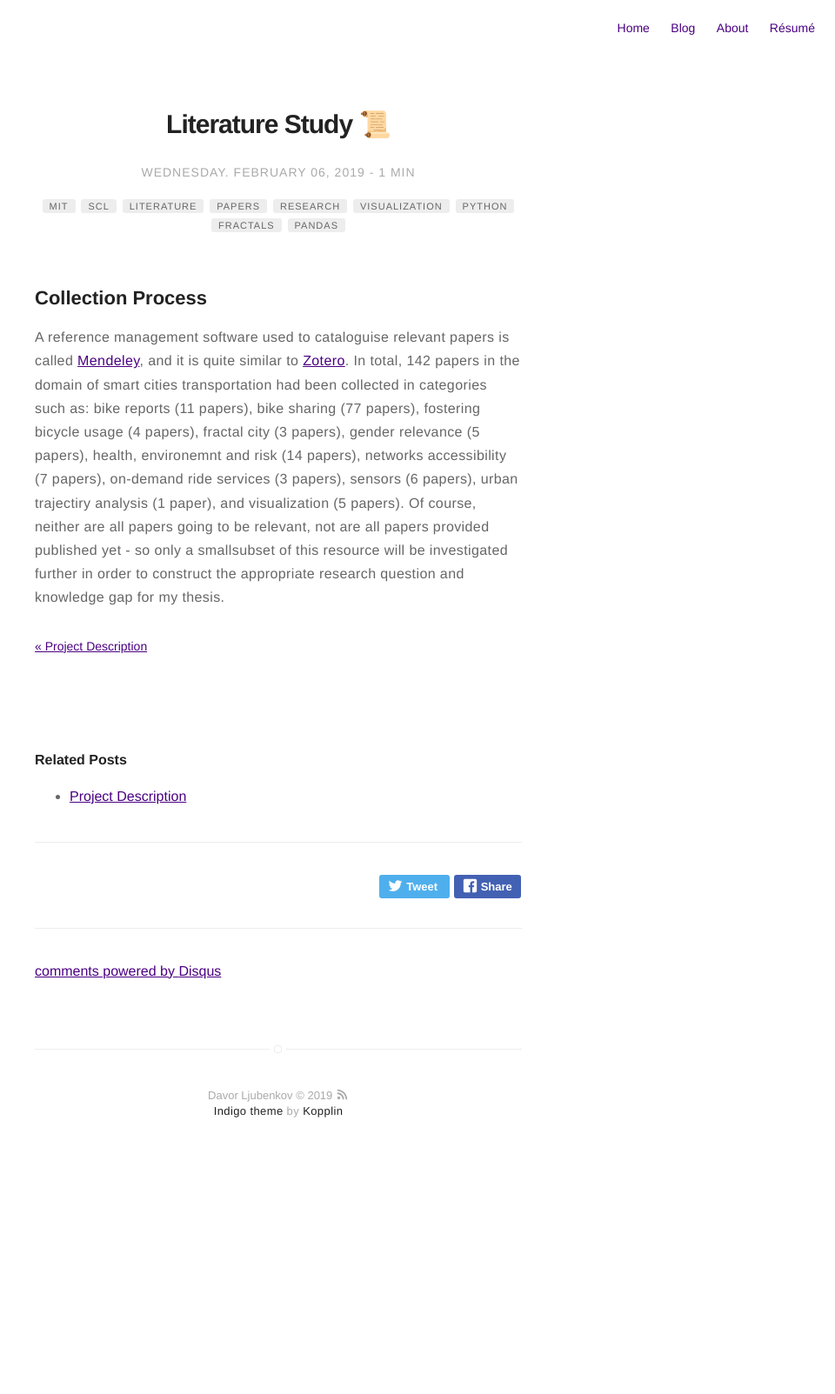
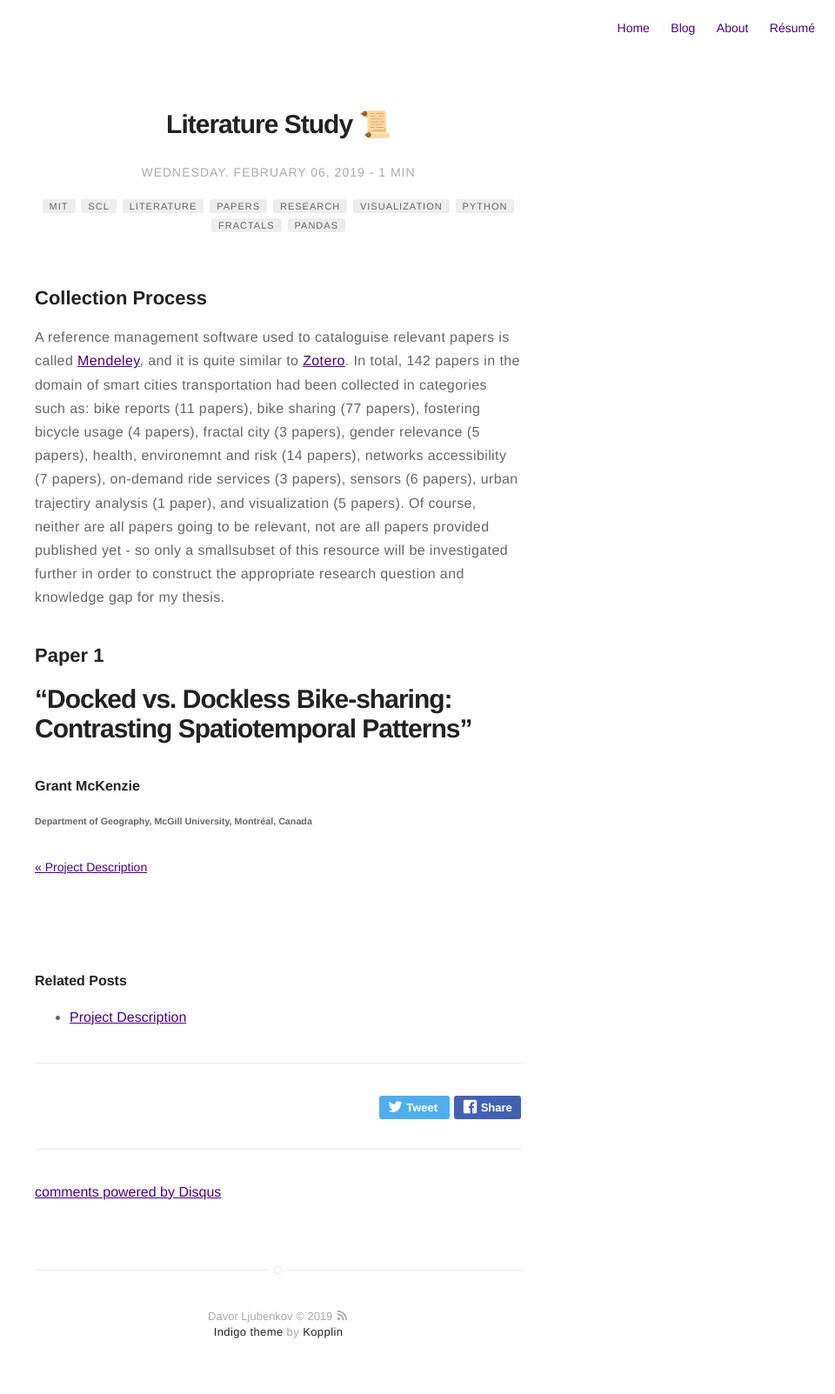
Before and after one commit to dljubenk/dljubenk.github.io, a Jekyll site: the page built from _posts/2019-02-06-literature-study.markdown, in a window 1280 px wide. Shown: the whole page at 87% size, without its empty margins (320-1280 px from the left). Built offline with Jekyll 4.4.1, drawn with Linux system fonts in a browser that asks for light colours; emoji names are drawn with the system emoji font; comment, search, counter and statistics services are not loaded; before the commit the page ends 1349 px from its top, so only the background shows below that.

Commit message:
Update 2019-02-06-literature-study.markdown

```diff
--- a/_posts/2019-02-06-literature-study.markdown
+++ b/_posts/2019-02-06-literature-study.markdown
@@ -25,3 +25,8 @@ jemoji: '<img class="emoji" title=":scroll:" alt=":scroll:" src="https://assets.
 
 A reference management software used to cataloguise relevant papers is called [Mendeley](https://www.mendeley.com/newsfeed), and it is quite similar to [Zotero](https://www.zotero.org/).
 In total, 142 papers in the domain of smart cities transportation had been collected in categories such as: bike reports (11 papers), bike sharing (77 papers), fostering bicycle usage (4 papers), fractal city (3 papers), gender relevance (5 papers), health, environemnt and risk (14 papers), networks accessibility (7 papers), on-demand ride services (3 papers), sensors (6 papers), urban trajectiry analysis (1 paper), and visualization (5 papers). Of course, neither are all papers going to be relevant, not are all papers provided published yet - so only a smallsubset of this resource will be investigated further in order to construct the appropriate research question and knowledge gap for my thesis.
+
+## Paper 1
+# "Docked vs. Dockless Bike-sharing: Contrasting Spatiotemporal Patterns"
+#### Grant McKenzie
+###### Department of Geography, McGill University, Montréal, Canada
```
